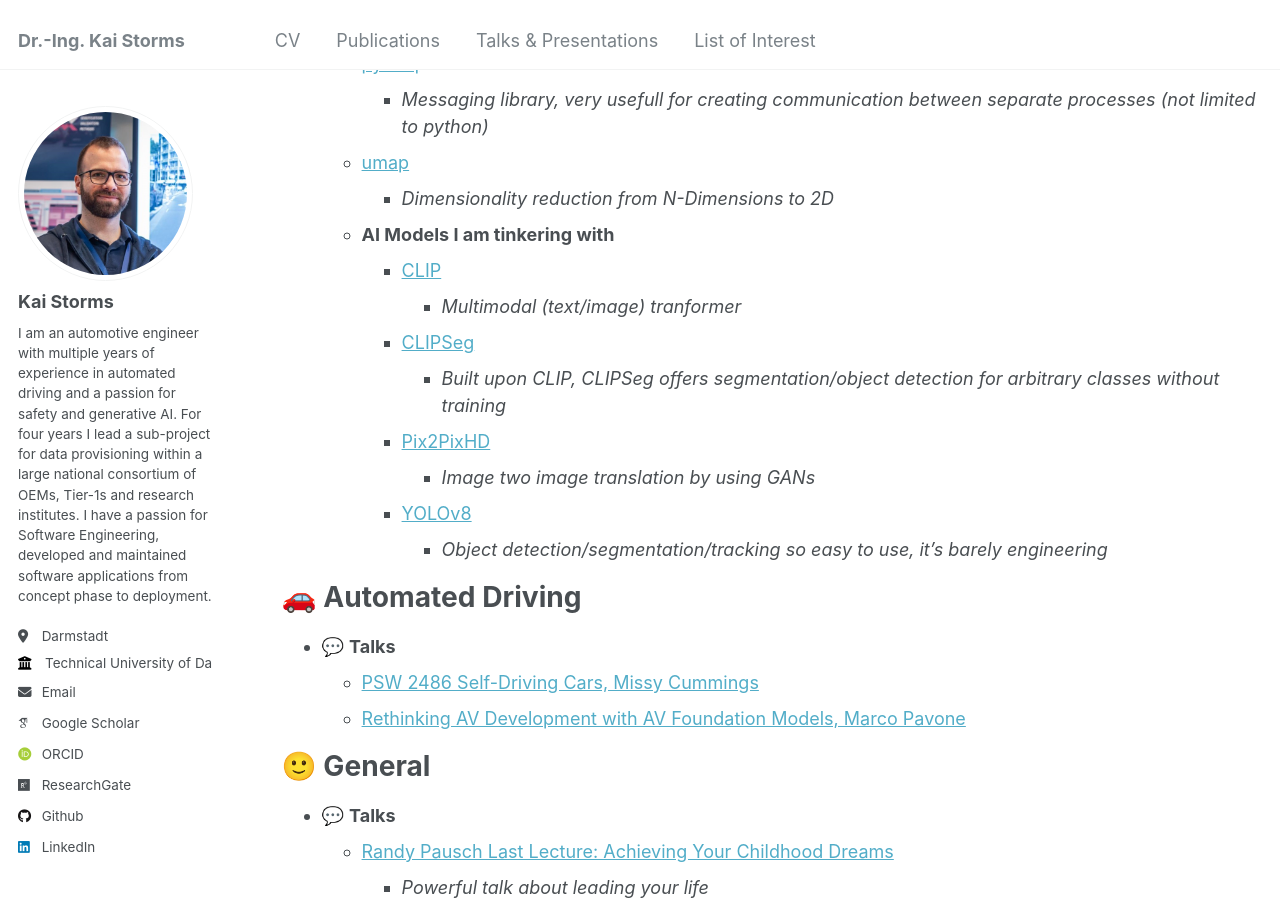
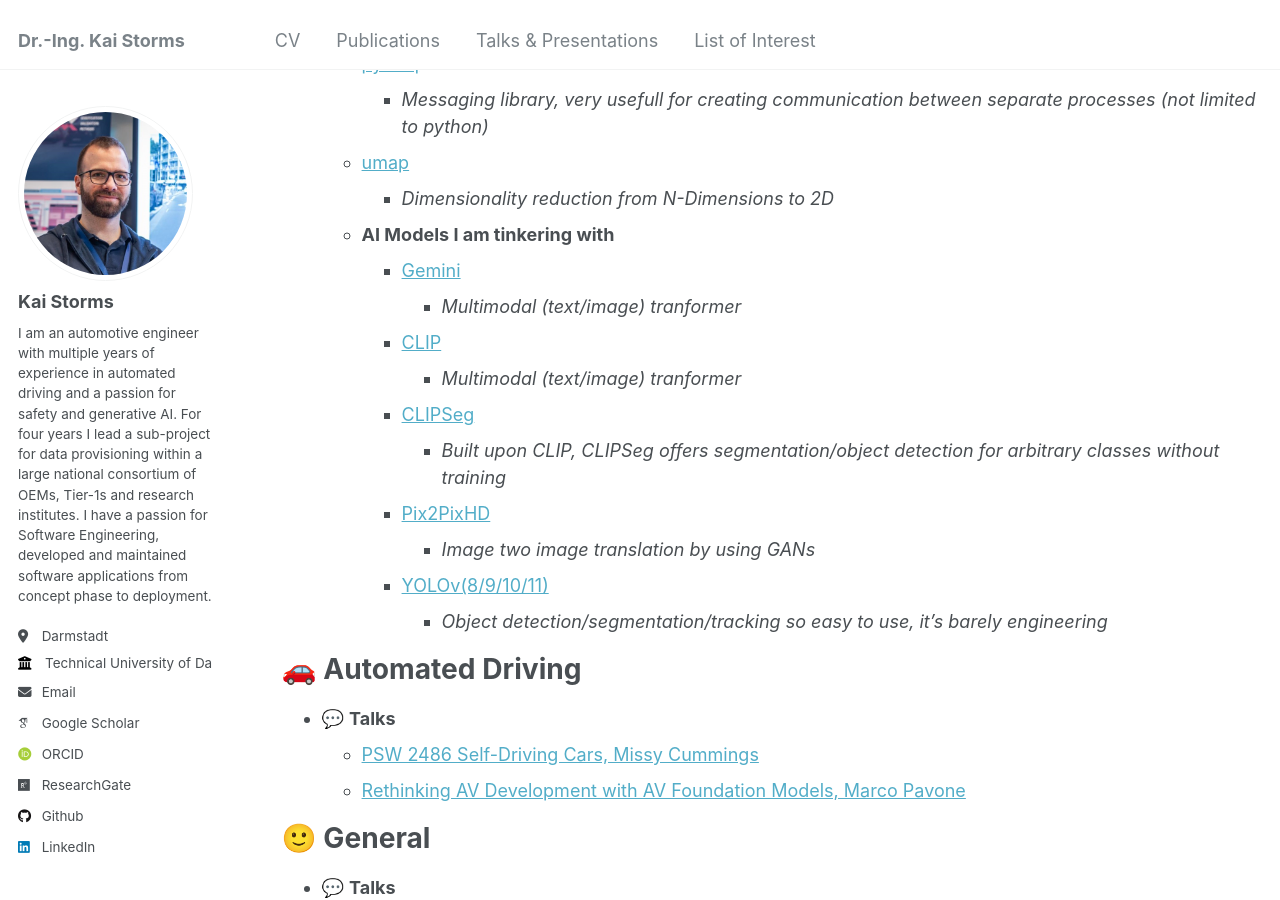
Before and after one commit to kai-storms/kai-storms.github.io, a Jekyll site: the page built from _pages/list-of-interest.md, in a window 1280 px wide and 900 px high, scrolled down 780 px. Built offline with Jekyll 4.4.1, drawn with Linux system fonts in a browser that asks for light colours; some web fonts are replaced.

Commit message:
Update list-of-interest.md

```diff
--- a/_pages/list-of-interest.md
+++ b/_pages/list-of-interest.md
@@ -34,13 +34,15 @@ This is a collection of Books, projects, articles, as well as all other things t
   * [umap](https://umap-learn.readthedocs.io/en/latest/)
     * *Dimensionality reduction from N-Dimensions to 2D*
   * **AI Models I am tinkering with**
+    * [Gemini](https://aistudio.google.com)
+      * *Multimodal (text/image) tranformer*
     * [CLIP](https://huggingface.co/docs/transformers/en/model_doc/clip)
       * *Multimodal (text/image) tranformer*
     * [CLIPSeg](https://huggingface.co/docs/transformers/main/en/model_doc/clipseg)
       * *Built upon CLIP, CLIPSeg offers segmentation/object detection for arbitrary classes without training*
     * [Pix2PixHD](https://github.com/NVIDIA/pix2pixHD)
       * *Image two image translation by using GANs*
-    * [YOLOv8](https://github.com/ultralytics/ultralytics)
+    * [YOLOv(8/9/10/11)](https://github.com/ultralytics/ultralytics)
       * *Object detection/segmentation/tracking so easy to use, it's barely engineering*
 
 
```
